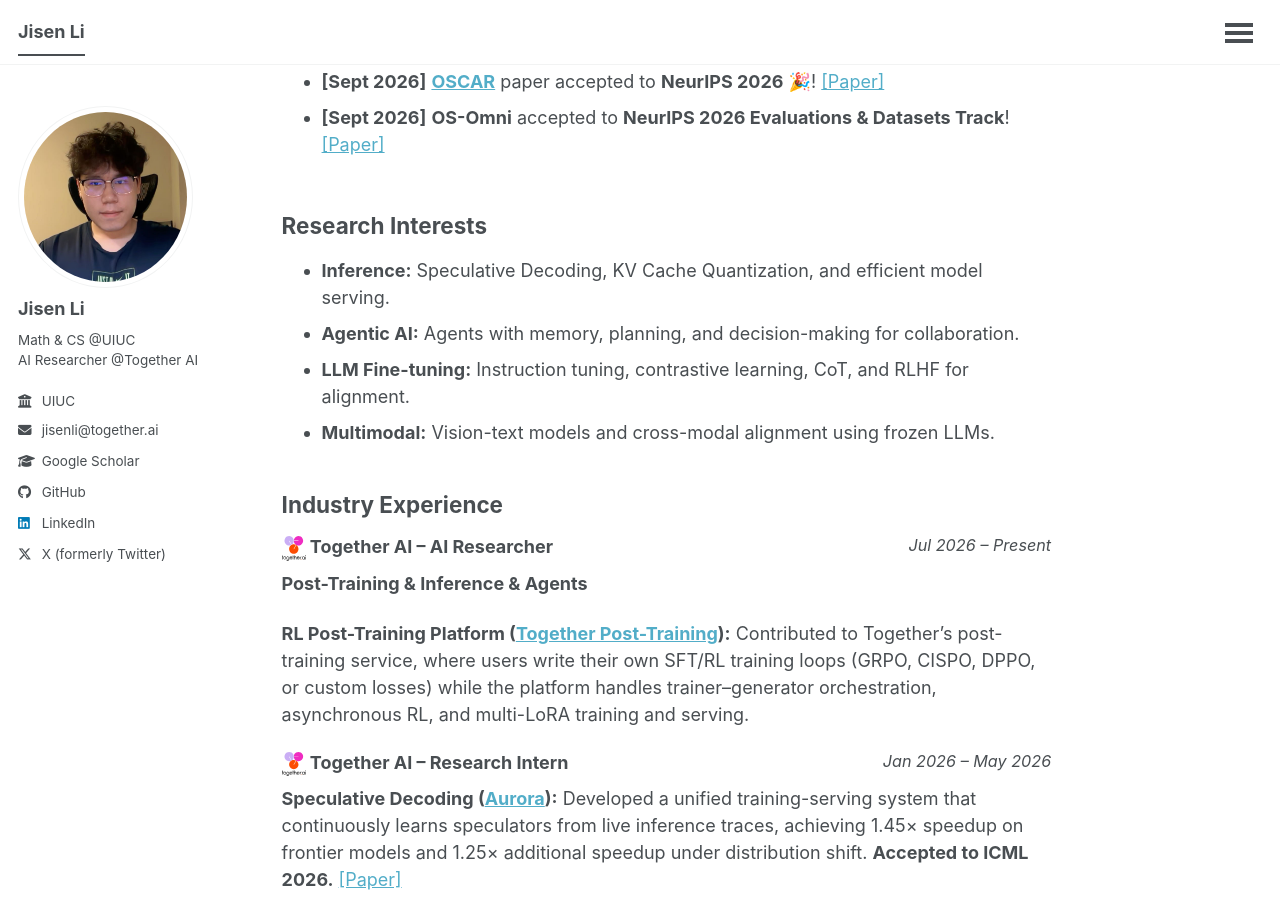
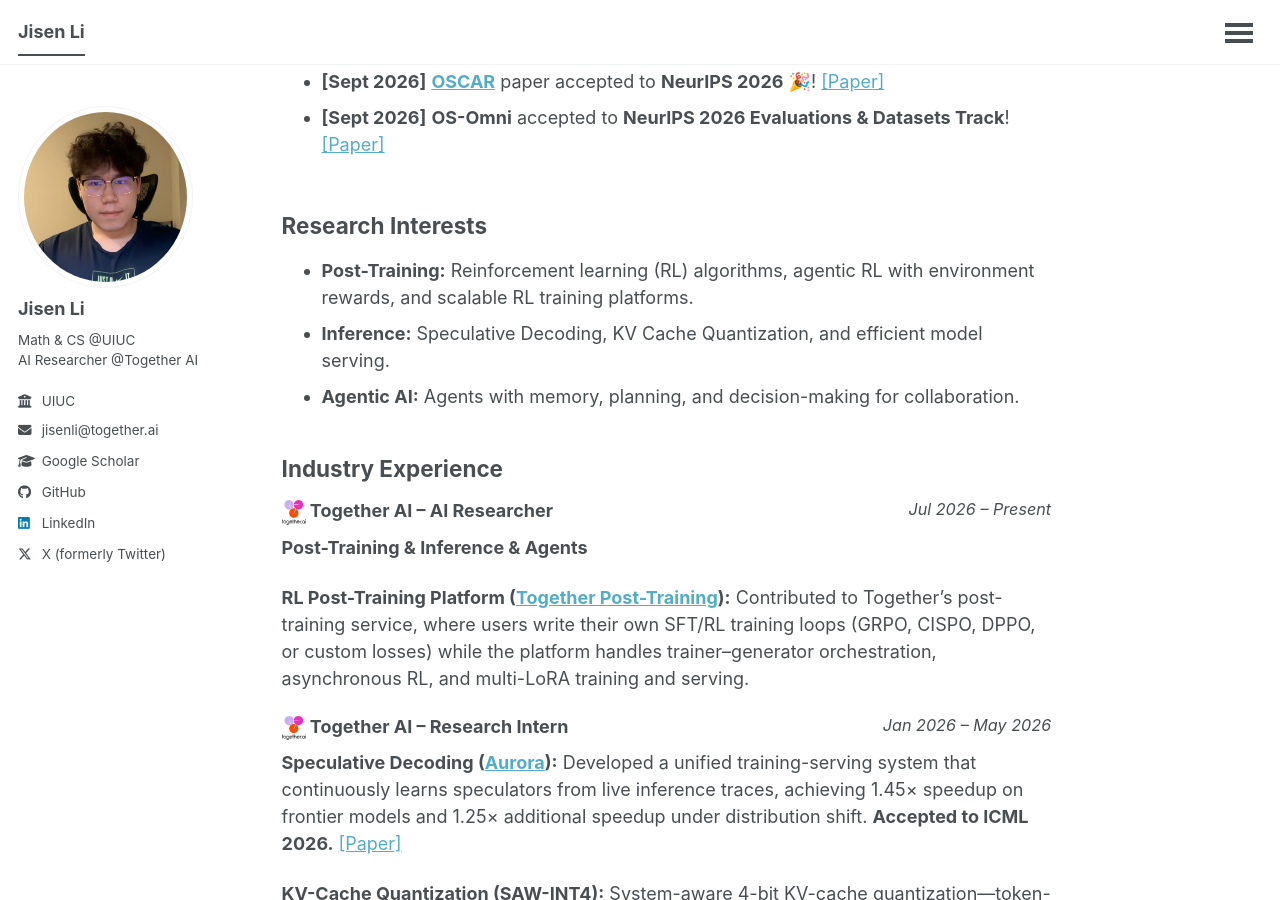
Before and after one commit to mtilyxuegao/mtilyxuegao.github.io, a Jekyll site: the page built from _pages/about.md, in a window 1280 px wide and 900 px high, scrolled down 781 px. Built offline with Jekyll 4.4.1, drawn with Linux system fonts in a browser that asks for light colours; a script that is not in the unit is left out.

Commit message:
Refocus Research Interests on post-training, inference, and agents
Co-Authored-By: Claude Opus 5.5 <noreply@anthropic.com>

```diff
--- a/_pages/about.md
+++ b/_pages/about.md
@@ -50,10 +50,9 @@ Outside of research, I enjoy fitness and strategy games such as Go. Please feel
 
 ## Research Interests
 
+- **Post-Training:** Reinforcement learning (RL) algorithms, agentic RL with environment rewards, and scalable RL training platforms.
 - **Inference:** Speculative Decoding, KV Cache Quantization, and efficient model serving.
 - **Agentic AI:** Agents with memory, planning, and decision-making for collaboration.
-- **LLM Fine-tuning:** Instruction tuning, contrastive learning, CoT, and RLHF for alignment.
-- **Multimodal:** Vision-text models and cross-modal alignment using frozen LLMs.
 
 ## Industry Experience
 
```
